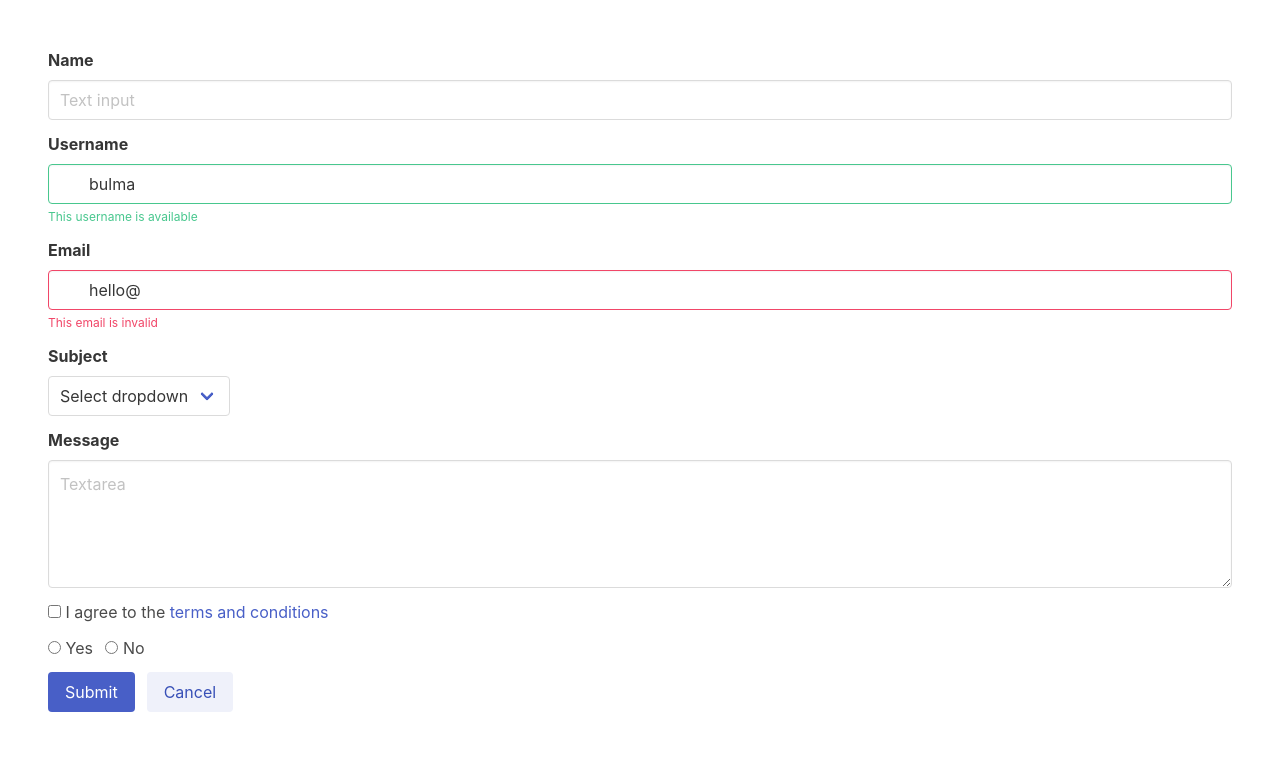
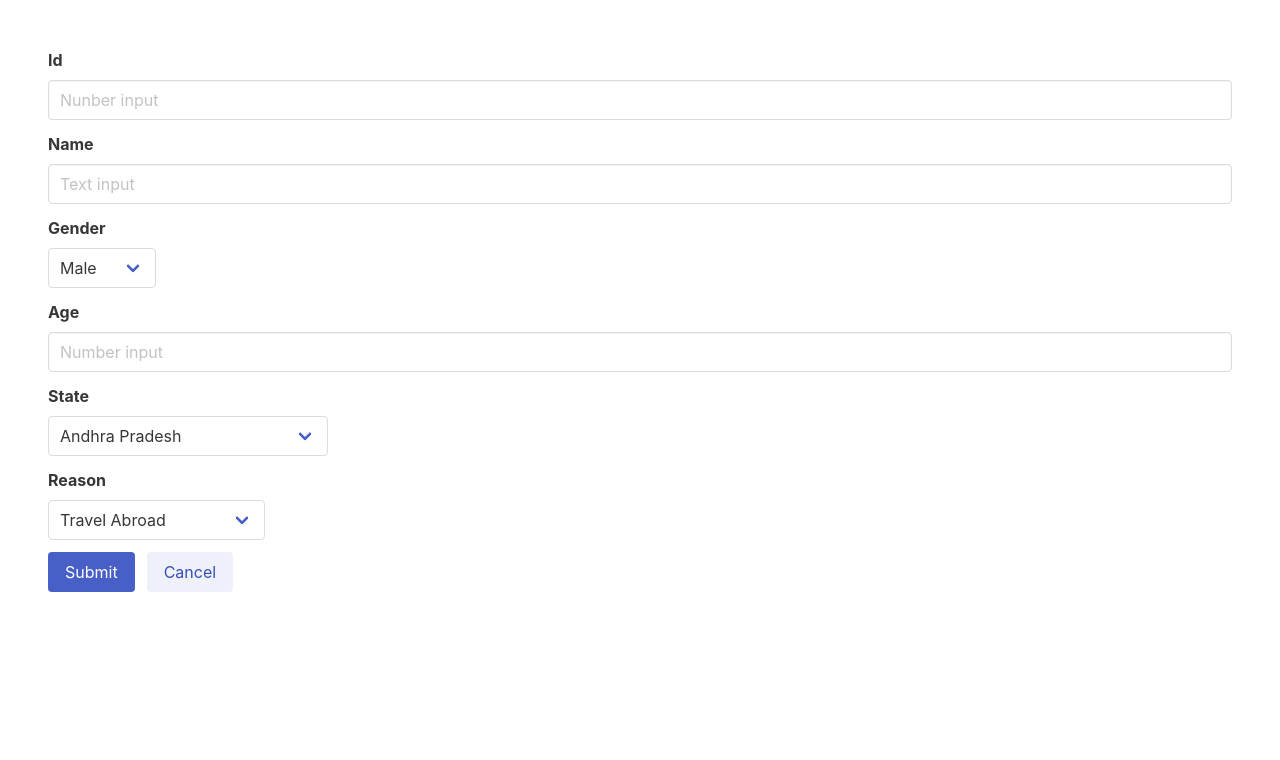
Before and after one commit to jrathod9/Covid-Tracker, a Flask app: page /patient in a window 1280 px wide. Shown: the part 56-816 px from the top of the page. After the commit the page ends 648 px from the top, so only its background shows below. Run offline with Flask 2, Linux system fonts and the light colour scheme.

Commit message:
Complete patient add functionality

```diff
--- a/app.py
+++ b/app.py
@@ -1,5 +1,5 @@
 from flask import Flask, flash, redirect, url_for, render_template, request, session, abort
-import datetime
+from datetime import date
 import os
 import sqlite3
 db = 'Database/db.sqlite3'
@@ -42,11 +42,28 @@ def showTemplate(filename):
 
 @app.route('/')
 def index():
-	return render_template('index.html')
+	return render_template('index.html',alert = False)
 
 @app.route('/patient')
 def patient_form():
     return render_template('patientform.html')
 
+@app.route('/addpatient', methods = ['POST'])
+def add_patient():
+    if request.method == 'POST':
+        pid = request.form['id']
+        name = request.form['name']
+        gender = request.form['gender']
+        update_date = date.today()
+        state = request.form['state']
+        reason = request.form['reason']
+        age = request.form['age']
+
+        with sqlite3.connect(db) as conn:
+            cur = conn.cursor()
+            cur.execute("INSERT INTO patients VALUES(?,?,?,?,?,?,?)",[pid,name,gender,update_date,state,reason,age])
+            conn.commit()
+    return render_template('index.html',alert = True)
+
 if __name__ == '__main__':
     app.run(port=5000,debug = True)
--- a/templates/patientform.html
+++ b/templates/patientform.html
@@ -1,90 +1,109 @@
 {% extends "components/base.html" %}
 {% block content %}
+<form action="/addpatient" method="POST">
     <section class="section">
         <div class="field">
-        <label class="label">Name</label>
+            <label class="label">Id</label>
             <div class="control">
-        <input class="input" type="text" placeholder="Text input">
+            <input class="input" type="number" name = "id" placeholder="Nunber input">
             </div>
         </div>
 
         <div class="field">
-        <label class="label">Username</label>
-        <div class="control has-icons-left has-icons-right">
-        <input class="input is-success" type="text" placeholder="Text input" value="bulma">
-        <span class="icon is-small is-left">
-            <i class="fas fa-user"></i>
-        </span>
-        <span class="icon is-small is-right">
-            <i class="fas fa-check"></i>
-        </span>
+            <label class="label">Name</label>
+            <div class="control">
+            <input class="input" type="text" name = "name" placeholder="Text input">
             </div>
-        <p class="help is-success">This username is available</p>
         </div>
 
         <div class="field">
-        <label class="label">Email</label>
-        <div class="control has-icons-left has-icons-right">
-        <input class="input is-danger" type="email" placeholder="Email input" value="hello@">
-        <span class="icon is-small is-left">
-            <i class="fas fa-envelope"></i>
-        </span>
-        <span class="icon is-small is-right">
-            <i class="fas fa-exclamation-triangle"></i>
-        </span>
-        </div>
-        <p class="help is-danger">This email is invalid</p>
-    </div>
-
-    <div class="field">
-        <label class="label">Subject</label>
+            <label class="label">Gender</label>
             <div class="control">
             <div class="select">
-            <select>
-            <option>Select dropdown</option>
-            <option>With options</option>
+                <select name="gender">
+                <option value="Male">Male</option>
+                <option value="Female">Female</option>
                 </select>
             </div>
             </div>
         </div>
 
         <div class="field">
-        <label class="label">Message</label>
+            <label class="label">Age</label>
             <div class="control">
-        <textarea class="textarea" placeholder="Textarea"></textarea>
+            <input class="input" type="number" name = "age" placeholder="Number input">
             </div>
         </div>
 
         <div class="field">
+            <label class="label">State</label>
             <div class="control">
-        <label class="checkbox">
-            <input type="checkbox">
-            I agree to the <a href="#">terms and conditions</a>
-        </label>
+            <div class="select">
+                <select name="state">
+                    <option value="Andhra Pradesh">Andhra Pradesh</option>
+                    <option value="Andaman and Nicobar Islands">Andaman and Nicobar Islands</option>
+                    <option value="Arunachal Pradesh">Arunachal Pradesh</option>
+                    <option value="Assam">Assam</option>
+                    <option value="Bihar">Bihar</option>
+                    <option value="Chandigarh">Chandigarh</option>
+                    <option value="Chhattisgarh">Chhattisgarh</option>
+                    <option value="Dadar and Nagar Haveli">Dadar and Nagar Haveli</option>
+                    <option value="Daman and Diu">Daman and Diu</option>
+                    <option value="Delhi">Delhi</option>
+                    <option value="Lakshadweep">Lakshadweep</option>
+                    <option value="Puducherry">Puducherry</option>
+                    <option value="Goa">Goa</option>
+                    <option value="Gujarat">Gujarat</option>
+                    <option value="Haryana">Haryana</option>
+                    <option value="Himachal Pradesh">Himachal Pradesh</option>
+                    <option value="Jammu and Kashmir">Jammu and Kashmir</option>
+                    <option value="Jharkhand">Jharkhand</option>
+                    <option value="Karnataka">Karnataka</option>
+                    <option value="Kerala">Kerala</option>
+                    <option value="Madhya Pradesh">Madhya Pradesh</option>
+                    <option value="Maharashtra">Maharashtra</option>
+                    <option value="Manipur">Manipur</option>
+                    <option value="Meghalaya">Meghalaya</option>
+                    <option value="Mizoram">Mizoram</option>
+                    <option value="Nagaland">Nagaland</option>
+                    <option value="Odisha">Odisha</option>
+                    <option value="Punjab">Punjab</option>
+                    <option value="Rajasthan">Rajasthan</option>
+                    <option value="Sikkim">Sikkim</option>
+                    <option value="Tamil Nadu">Tamil Nadu</option>
+                    <option value="Telangana">Telangana</option>
+                    <option value="Tripura">Tripura</option>
+                    <option value="Uttar Pradesh">Uttar Pradesh</option>
+                    <option value="Uttarakhand">Uttarakhand</option>
+                    <option value="West Bengal">West Bengal</option>
+                </select>
+            </div>
             </div>
         </div>
 
         <div class="field">
+            <label class="label">Reason</label>
             <div class="control">
-        <label class="radio">
-            <input type="radio" name="question">
-            Yes
-        </label>
-        <label class="radio">
-            <input type="radio" name="question">
-            No
-        </label>
+            <div class="select">
+                <select name="reason">
+                <option value="Travel Abroad">Travel Abroad</option>
+                <option value="Travel Within Country">Travel Within Country</option>
+                <option value="Person to Person">Person to Person</option>
+                </select>
+            </div>
             </div>
         </div>
 
+
         <div class="field is-grouped">
             <div class="control">
-        <button class="button is-link">Submit</button>
+            <button class="button is-link" name="submit" type="submit">Submit</button>
             </div>
             <div class="control">
-        <button class="button is-link is-light">Cancel</button>
+                <a href="/"><button class="button is-link is-light" >Cancel</button></a>
             </div>
         </div>
     </section>
+</form>
 
 {% endblock %}
```
Also changed, not shown: templates/index.html (+12 -3 lines), Database/db.sqlite3. Lines whose indentation alone changed are shown as unchanged.
